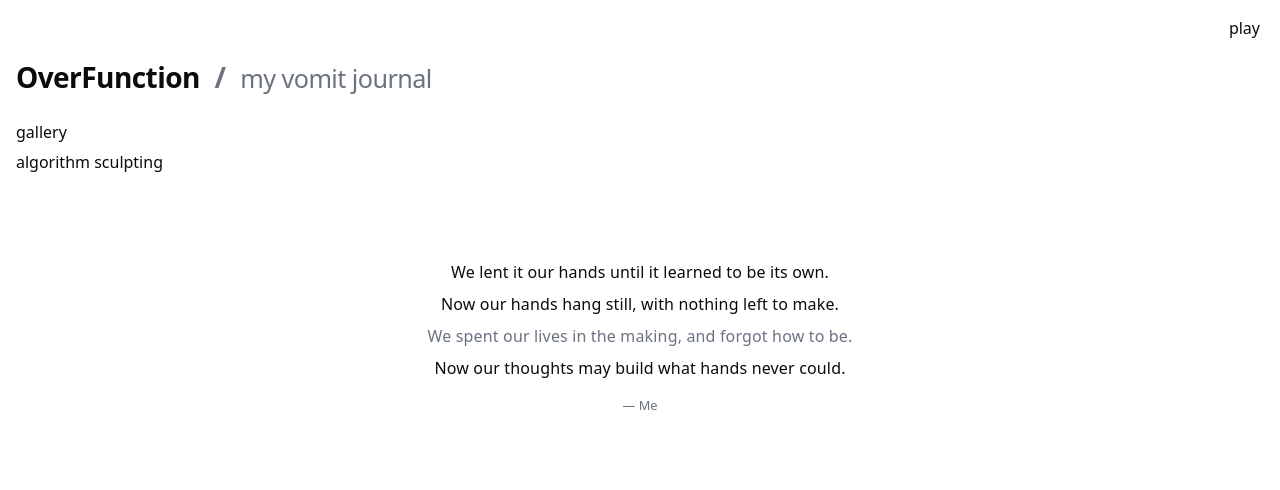
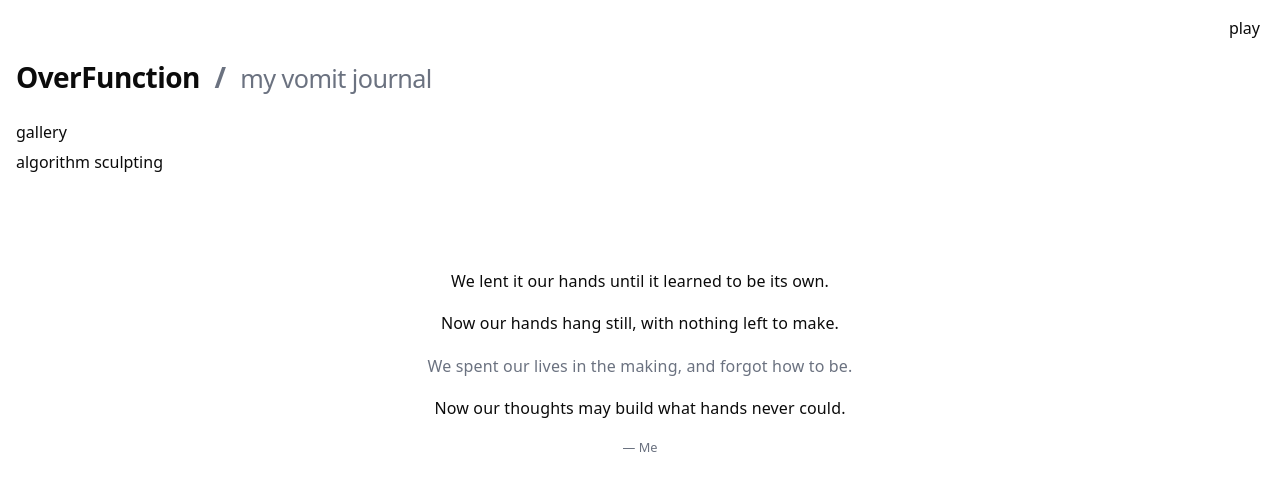
Before and after one commit to andrewleenyk/OverFunction, a React (Create React App) app in the folder cra/: page / in a window 1280 px wide. Shown: the top 490 px of the page. Built offline with nearby package versions, Linux system fonts and the light colour scheme.

Commit message:
style(poem): increase line-height and margins for more breathing room

```diff
--- a/cra/src/styles.css
+++ b/cra/src/styles.css
@@ -319,9 +319,9 @@ a:active {
   margin: 0;
 }
 .poem-card p {
-  margin: 0.4em 0;
+  margin: 0.75em 0;
   font-size: clamp(12px, 1.6vw, 16px);
-  line-height: 1.6;
+  line-height: 1.9;
   letter-spacing: 0.01em;
 }
 .poem-card figcaption {
```
